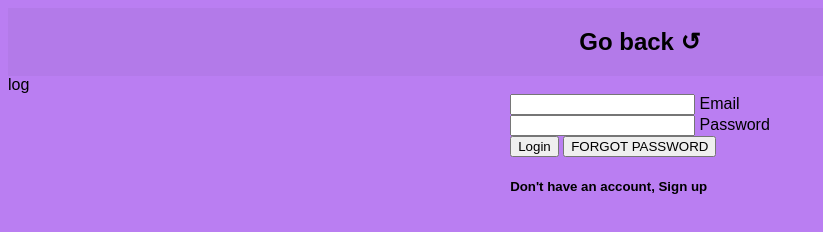
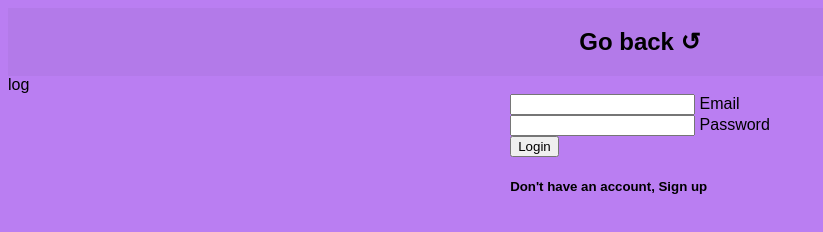
Before and after one commit to JesseSpence/NodeJSpractise, a website: page Public/login.html in a window 1280 px wide. Shown: the whole page, without its empty margins (0-823 px from the left). Drawn offline with Linux system fonts and the light colour scheme.

Commit message:
small changes2

```diff
--- a/Public/login.html
+++ b/Public/login.html
@@ -25,10 +25,10 @@
 						<label>Password</label>
 					</div>
 					<button id="login" type="submit">Login</button>
-                </for
-                    <a href="./forgotPsw.html"
-        ><button class="btn">FORGOT PASSWORD</button></a
-      >
+                </form>
+
+                <h5><a href="./forgotPsw.html"></a></h5>
+
 
 <h5><a href="./register.html">Don't have an account, Sign up</a></h5>
 
```
